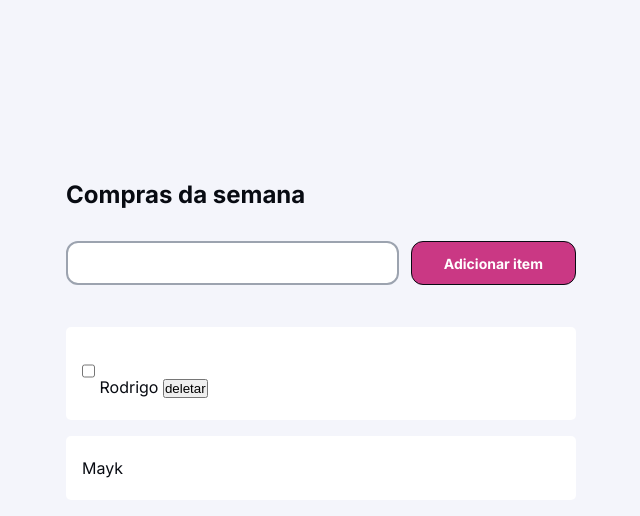
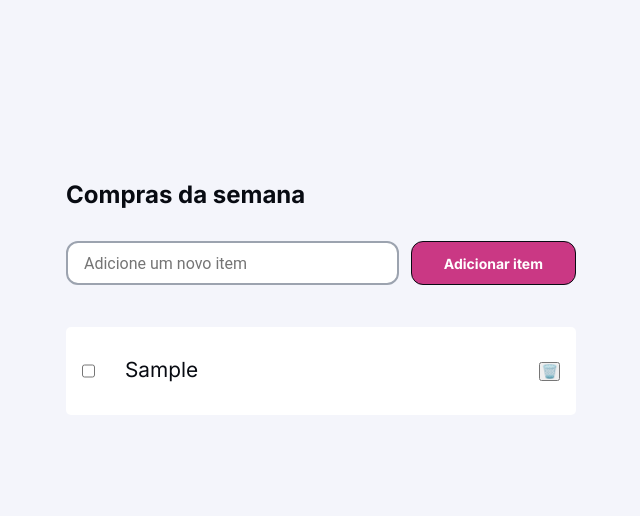
Before and after one commit to guibbers/quicklist, a plain HTML site: page index.html in a window 1280 px wide. Both pictures are taken after typing "Sample" into the empty fields and a click on the button "Adicionar item". Shown: the part 116-632 px from the top of the page, without its empty margins (319-959 px from the left). Drawn offline with Linux system fonts and the light colour scheme.

Commit message:
project done

```diff
--- a/index.html
+++ b/index.html
@@ -6,7 +6,7 @@
 
     <link rel="stylesheet" href="styles.css" />
 
-    <title>Aulas de Javascript</title>
+    <title>Quicklist</title>
   </head>
   <body>
     <main>
@@ -19,16 +19,7 @@
       </form>
 
       <ul>
-        <li id="item-1" class="item">
-          <div>
-            <span> <input type="checkbox" name="" id=""> </span>
-            <span>Rodrigo</span>
-            <span> <button> deletar </button></span>
-          </div>
-        </li>
-
-        <li id="item-2" class="item">
-          <span>Mayk</span>
+        <li id="item-1">
         </li>
       </ul>
     </main>
--- a/scripts.js
+++ b/scripts.js
@@ -1,6 +1,57 @@
 const form = document.querySelector('form');
 const ul = document.querySelector('ul');
+const input = document.querySelector('#name');
+const addBtn = document.querySelector('#btn');
 
-form.addEventListener('submit', (e)=>{
+form.addEventListener('submit', (e) => {
   e.preventDefault();
 });
+
+addBtn.addEventListener('click', (e) => {
+  if (input.value.trim() === '') return;
+
+  const newItem = document.createElement('li');
+
+  const divPrincipal = document.createElement("div");
+  divPrincipal.classList.add("item");
+
+  // Criar a div interna que agrupa checkbox e texto
+  const divItem = document.createElement("div");
+  divItem.classList.add("checkbox-item");
+
+  // Criar checkbox
+  const checkBox = document.createElement('input');
+  checkBox.type = 'checkbox';
+
+  // Criar span para o nome do item
+  const spanName = document.createElement('span');
+  spanName.textContent = input.value;
+  spanName.classList.add('item-name');
+
+  // Quando marcar o checkbox, risca o texto
+  checkBox.addEventListener('change', () => {
+    spanName.classList.toggle('checked');
+  });
+
+  // Criar botão de deletar
+  const deleteBtn = document.createElement('button');
+  deleteBtn.textContent = '🗑️';
+  deleteBtn.addEventListener('click', () => {
+    newItem.remove();
+  });
+
+  // Montando a estrutura correta
+  divItem.appendChild(checkBox);
+  divItem.appendChild(spanName);
+
+  divPrincipal.appendChild(divItem);
+  divPrincipal.appendChild(deleteBtn);
+
+  newItem.appendChild(divPrincipal);
+
+  // Adicionar à lista
+  ul.appendChild(newItem);
+
+  // Limpar o input após adicionar
+  input.value = '';
+});
--- a/styles.css
+++ b/styles.css
@@ -54,7 +54,7 @@ input {
   border: 2px solid var(--content-tertiary);
   background-color: var(--background-secondary);
   padding: 16px;
-  color: var(--always-white);
+  color: var(#000);
   font-size: 16px;
 
   font-family: "Roboto", sans-serif;
@@ -86,10 +86,6 @@ button {
   font-weight: medium;
 }
 
-#checkbox {
-  margin-right: 30px;
-}
-
 .button {
   height: 44px;
   background-color: var(--color-brand);
@@ -114,6 +110,11 @@ ul {
   margin-top: 42px;
 }
 
+.checked {
+  text-decoration: line-through;
+  color: gray;
+}
+
 .item {
   color: var(--content-primary);
   font-size: 16px;
@@ -130,6 +131,17 @@ ul {
   align-items: center;
 }
 
+.checkbox-item{
+  display: flex;
+  align-items: center;
+}
+
+.item-name{
+  margin-left: 30px;
+  margin-bottom: 3px;
+  font-size: 1.3em;
+}
+
 @media (max-width: 420px) {
   form {
     flex-direction: column;
```
